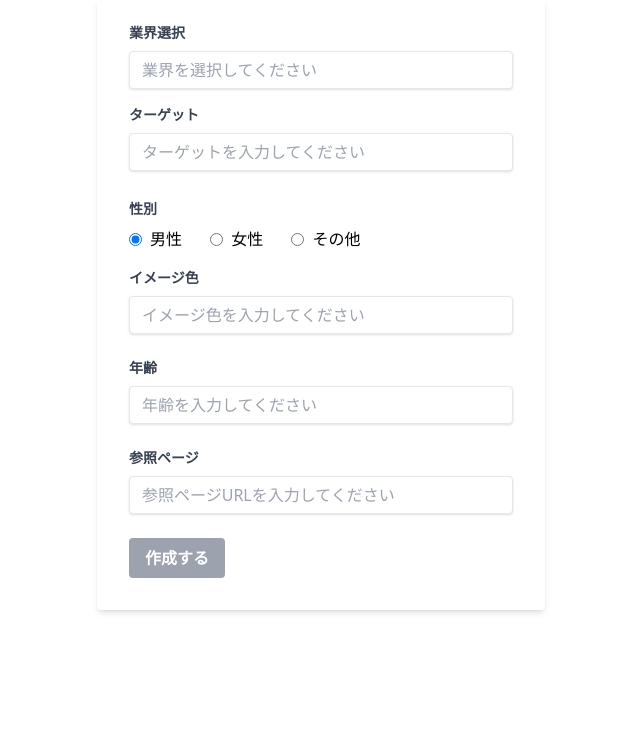
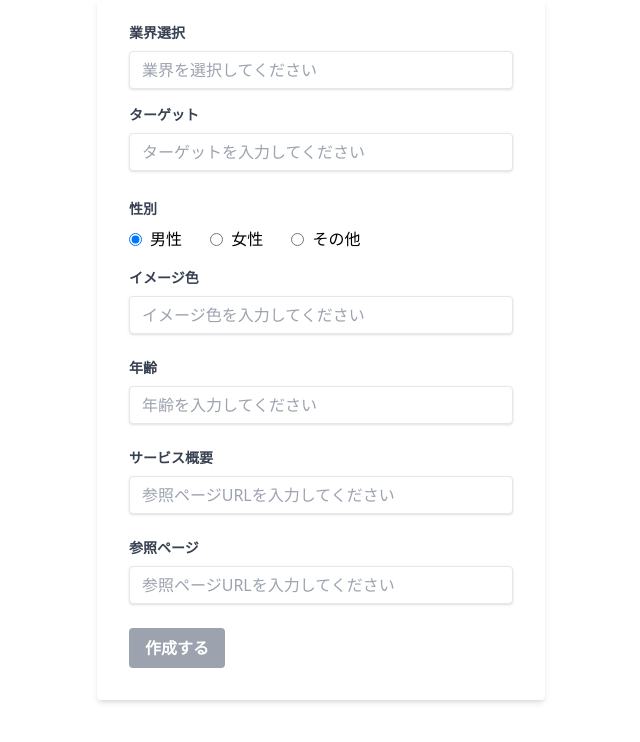
Before and after one commit to dguchi/ai_hackathon, a Flask app: page / in a window 1280 px wide. Shown: the part 41-783 px from the top of the page, without its empty margins (319-959 px from the left). Run offline with Flask 3, Linux system fonts and the light colour scheme; some libraries are stand-ins or nearby versions.

Commit message:
サービス概要の追加とセールスポイントの追加

```diff
--- a/app.py
+++ b/app.py
@@ -9,6 +9,7 @@ from dotenv import load_dotenv
 
 load_dotenv()
 key = os.getenv('OPENAI_API_KEY')
+stable_difussion_key = os.getenv('STABLE_DIFUSION_API_KEY')
 
 HTML_FOLDER = './html/'
 
@@ -39,16 +40,33 @@ def makePromptForCatchcopy(businessType,target,personasGender,age,imageColor,det
 
     return prompt
 
+def makepromptForSalesPoint(businessType, target, personasGender, age, imageColor, detail, catchcopy):
+    prompt = "以下の特徴をもつランディングページに記載するセールスポイントを3つ考えてください。"
+    addCondition(prompt,"業界", businessType)
+    prompt = addCondition(prompt,"ターゲット", target)
+    prompt = addCondition(prompt,"ペルソナの性別", personasGender)
+    prompt = addCondition(prompt,"ペルソナの年齢", age)
+    prompt = addCondition(prompt,"LPのイメージカラー", imageColor)
+    prompt = addCondition(prompt,"キャッチコピー", catchcopy)
+    prompt = addCondition(prompt,"サービス概要", detail)
 
-def makepromptForLP(referenceUrl,businessType,target,personasGender,age,imageColor,detail,catchcopy):
-    prompt = "以下の特徴をもつランディングページのHTMLを作成してください。\n" + "その際、以下のようなページを参照してください。" + referenceUrl
+    return prompt
+
+def makepromptForLP(referenceUrl,businessType,target,personasGender,age,imageColor,detail,catchcopy,sales_points):
+    prompt = "以下の特徴をもつランディングページのHTMLを作成し、HTML部分のみを返答してください。\n"
     addCondition(prompt,"業界",businessType)
     prompt = addCondition(prompt,"ターゲット",target)
     prompt = addCondition(prompt,"ペルソナの性別",personasGender)
     prompt = addCondition(prompt,"ペルソナの年齢",age)
     prompt = addCondition(prompt,"LPのイメージカラー",imageColor)
     prompt = addCondition(prompt,"キャッチコピー",catchcopy)
-    prompt = addCondition(prompt,"",detail)
+    prompt = addCondition(prompt,"サービス概要",detail)
+    prompt = addCondition(prompt,"3つのセールスポイント",sales_points)
+    # for index, point in enumerate(sales_points):
+    #     prompt = addCondition(prompt,"セールスポイント" + index,point)
+
+    prompt += "キャッチコピー、セールスポイントはページ内で必ず記載し、tailwindを使用し、下記ページを参照しながらデザインを充実させてください。\n"
+    prompt += referenceUrl
 
     return prompt
 
@@ -102,14 +120,18 @@ def submit():
     color = request.form['color']
     age = request.form['age']
     url = request.form['url']
-    detail = ''
+    detail = request.form['detail']
 
     #キャッチコピーを考えさせる
     context = makePromptForCatchcopy(industry,target,gender,age,color,detail)
     catchcopy = openai_llm("あなたはプロのライターです。", context)
 
+    #セールスポイント作成
+    context = makepromptForSalesPoint(industry,target,gender,age,color,detail,catchcopy)
+    sales_points = openai_llm("あなたはプロのライターです。", context)
+
     #HTMLを生成させる
-    context = makepromptForLP(url, industry,target,gender,age,color,detail,catchcopy)
+    context = makepromptForLP(url, industry,target,gender,age,color,detail,catchcopy,sales_points)
     response_message = openai_llm("あなたはプロのwebデザイナーです。", context)
 
     #return catchcopy + '\n' + response_message
--- a/templates/index.html
+++ b/templates/index.html
@@ -107,6 +107,18 @@
             </div>
             <div class="mb-6">
                 <label class="block text-gray-700 text-sm font-bold mb-2">
+                    サービス概要
+                </label>
+                <input
+                    class="shadow appearance-none border rounded w-full py-2 px-3 text-gray-700 leading-tight focus:outline-none focus:shadow-outline"
+                    id="detail"
+                    type="text"
+                    placeholder="参照ページURLを入力してください"
+                    name="detail"
+                >
+            </div>
+            <div class="mb-6">
+                <label class="block text-gray-700 text-sm font-bold mb-2">
                     参照ページ
                 </label>
                 <input
```
